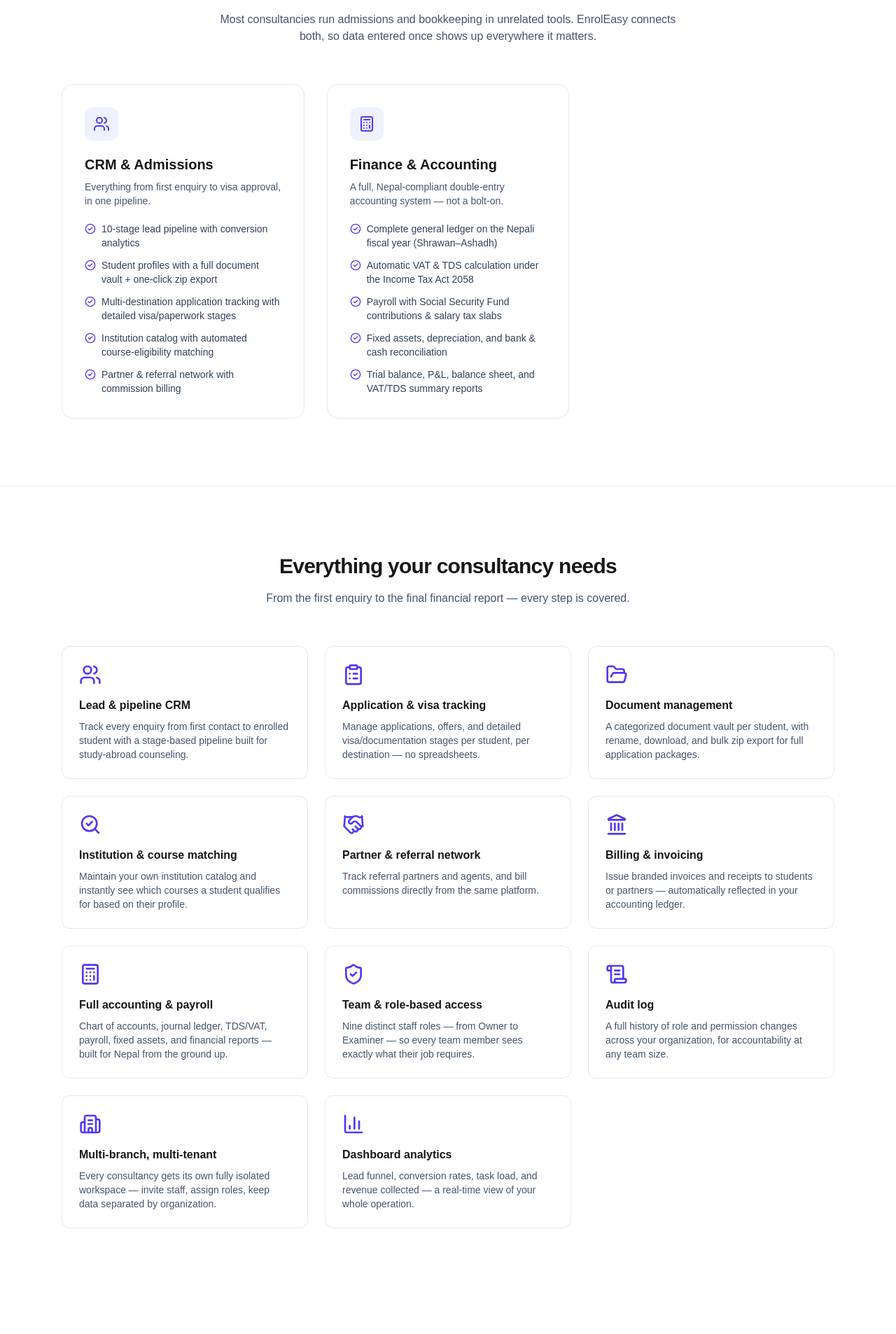
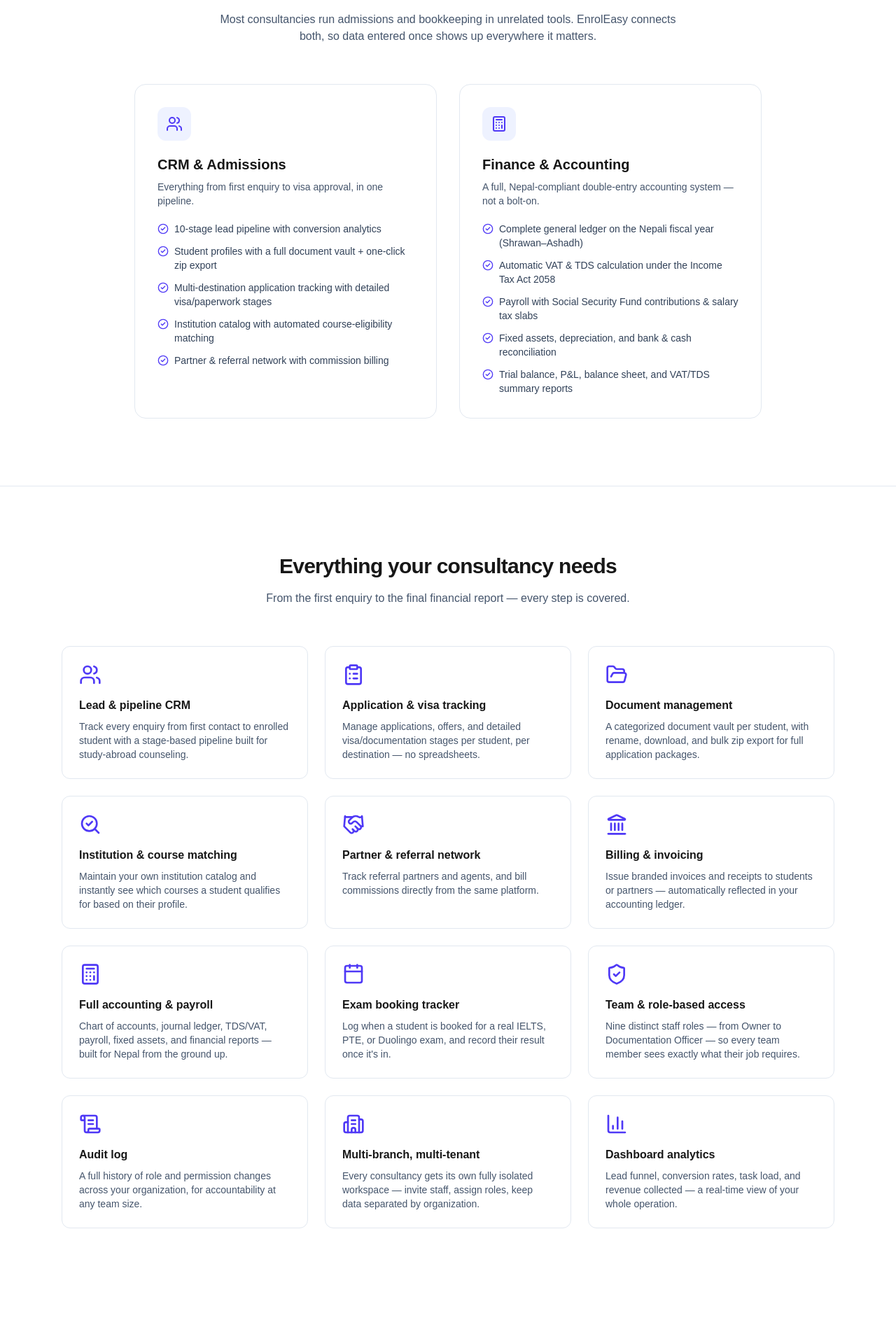
Before and after one commit to realbigyan/enroleasy, a Next.js app: page / in a window 1280 px wide. Shown: the part 954-2860 px from the top of the page at 70% size. Built offline with nearby package versions, Linux system fonts and the light colour scheme.

Commit message:
Redesign landing page grids after test-prep removal

```diff
--- a/src/app/page.tsx
+++ b/src/app/page.tsx
@@ -1,7 +1,7 @@
 import Link from "next/link";
 import {
   GraduationCap, Users, ClipboardList, BarChart3, ShieldCheck,
-  Calculator, Handshake, Landmark, ScrollText,
+  Calculator, Handshake, Landmark, ScrollText, Calendar,
   Lock, Building2, CheckCircle2, ArrowRight, FolderOpen, SearchCheck,
 } from "lucide-react";
 
@@ -51,7 +51,8 @@
   { icon: Handshake, title: "Partner & referral network", body: "Track referral partners and agents, and bill commissions directly from the same platform." },
   { icon: Landmark, title: "Billing & invoicing", body: "Issue branded invoices and receipts to students or partners — automatically reflected in your accounting ledger." },
   { icon: Calculator, title: "Full accounting & payroll", body: "Chart of accounts, journal ledger, TDS/VAT, payroll, fixed assets, and financial reports — built for Nepal from the ground up." },
-  { icon: ShieldCheck, title: "Team & role-based access", body: "Nine distinct staff roles — from Owner to Examiner — so every team member sees exactly what their job requires." },
+  { icon: Calendar, title: "Exam booking tracker", body: "Log when a student is booked for a real IELTS, PTE, or Duolingo exam, and record their result once it's in." },
+  { icon: ShieldCheck, title: "Team & role-based access", body: "Nine distinct staff roles — from Owner to Documentation Officer — so every team member sees exactly what their job requires." },
   { icon: ScrollText, title: "Audit log", body: "A full history of role and permission changes across your organization, for accountability at any team size." },
   { icon: Building2, title: "Multi-branch, multi-tenant", body: "Every consultancy gets its own fully isolated workspace — invite staff, assign roles, keep data separated by organization." },
   { icon: BarChart3, title: "Dashboard analytics", body: "Lead funnel, conversion rates, task load, and revenue collected — a real-time view of your whole operation." },
@@ -246,7 +247,7 @@
             EnrolEasy connects both, so data entered once shows up everywhere it matters.
           </p>
         </div>
-        <div className="mt-14 grid gap-8 lg:grid-cols-3">
+        <div className="mx-auto mt-14 grid max-w-4xl gap-8 sm:grid-cols-2">
           {pillars.map((p) => (
             <div key={p.name} className="rounded-2xl border border-slate-200 bg-white p-8">
               <div className="flex h-12 w-12 items-center justify-center rounded-xl bg-indigo-50">
@@ -450,6 +451,7 @@
               <ul className="mt-3 space-y-2 text-sm text-slate-500">
                 <li>Study-abroad consultancies</li>
                 <li>Multi-branch education agencies</li>
+                <li>Teams who want CRM + accounting in one tool</li>
               </ul>
             </div>
           </div>
```
